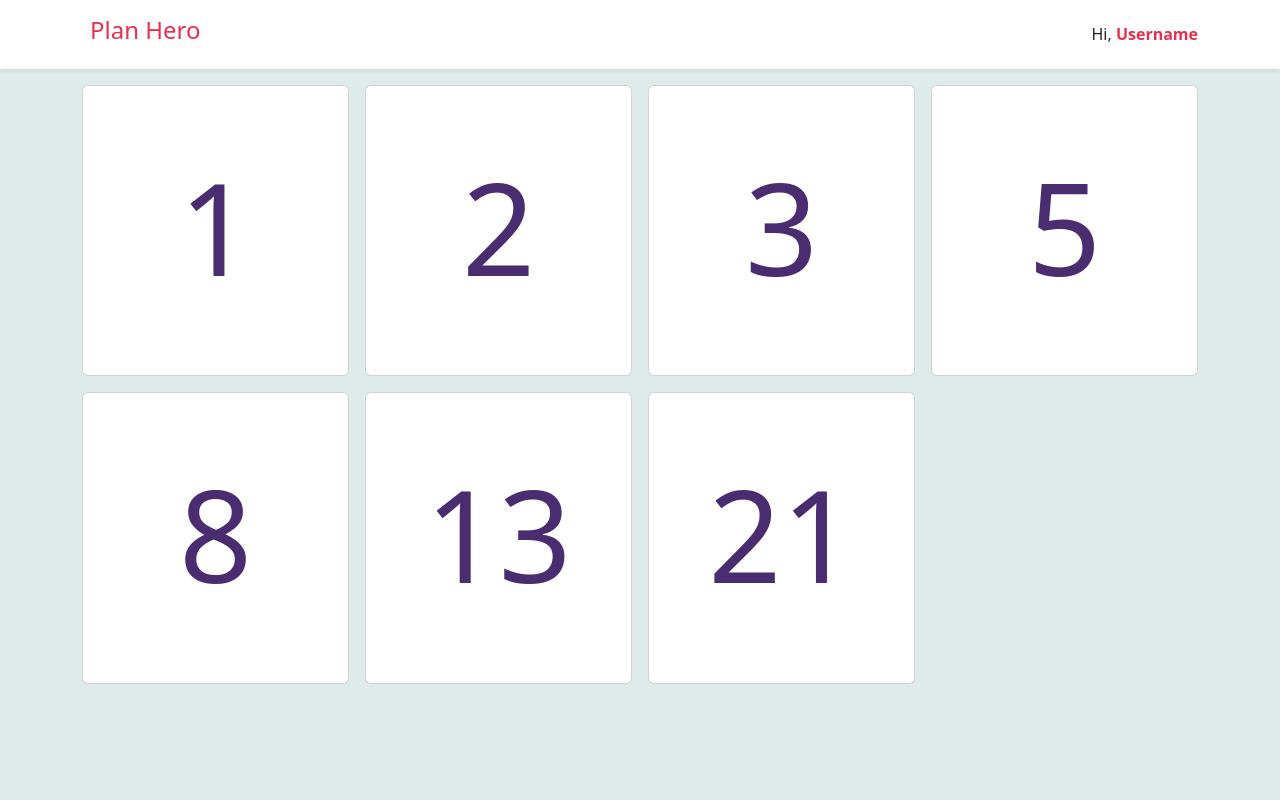
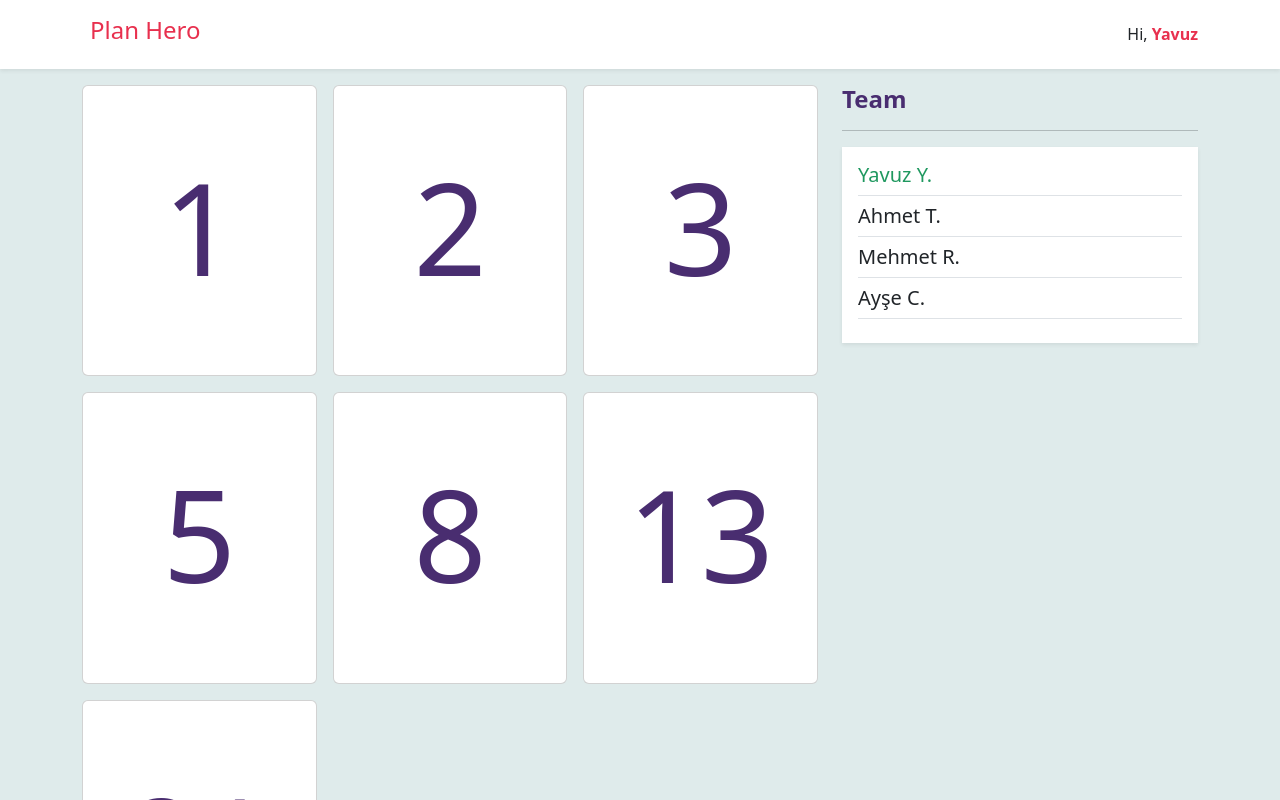
Before and after one commit to yavuzyalcintas/planhero, a React (Vite) app: page / in a window 1280 px wide. Shown: the top 800 px of the page. Built offline with nearby package versions, Linux system fonts and the light colour scheme.

Commit message:
Team section added

```diff
--- a/index.html
+++ b/index.html
@@ -4,7 +4,7 @@
     <meta charset="UTF-8" />
     <link rel="icon" type="image/svg+xml" href="/vite.svg" />
     <meta name="viewport" content="width=device-width, initial-scale=1.0" />
-    <title>Vite + React + TS</title>
+    <title>Plan Hero | Online Scrum Poker</title>
   </head>
   <body class="bg-light">
     <div id="root"></div>
--- a/src/components/Navbar.tsx
+++ b/src/components/Navbar.tsx
@@ -10,7 +10,7 @@ export function Navbar() {
             <h4 className="text-secondary">Plan Hero</h4>
           </Nav.Link>
         </Nav>
-        Hi,&nbsp;<b className="text-secondary">Username</b>
+        Hi,&nbsp;<b className="text-secondary">Yavuz</b>
       </Container>
     </NavbarBs>
   );
--- a/src/pages/Home.tsx
+++ b/src/pages/Home.tsx
@@ -4,12 +4,37 @@ import { Row, Col } from "react-bootstrap";
 export function Home() {
   return (
     <>
-      <Row md={4} xs={2} lg={4} className="g-3">
-        {[1, 2, 3, 5, 8, 13, 21].map((cardValue) => (
-          <Col key={cardValue}>
-            <ScoreCard id={cardValue} cardValue={cardValue}></ScoreCard>
-          </Col>
-        ))}
+      <Row>
+        <Col xs={8} md={8} lg={8}>
+          <Row md={2} xs={2} lg={3} className="g-3">
+            {[1, 2, 3, 5, 8, 13, 21].map((cardValue) => (
+              <Col key={cardValue}>
+                <ScoreCard id={cardValue} cardValue={cardValue}></ScoreCard>
+              </Col>
+            ))}
+          </Row>
+        </Col>
+        <Col>
+          <h4 className="text-primary">
+            <b>Team</b>
+          </h4>
+          <hr />
+
+          <div className="bg-white shadow-sm p-3">
+            <div className="border-bottom mb-2 text-success">
+              <h5>Yavuz Y.</h5>
+            </div>
+            <div className="border-bottom mb-2">
+              <h5>Ahmet T.</h5>
+            </div>
+            <div className="border-bottom mb-2">
+              <h5>Mehmet R.</h5>
+            </div>
+            <div className="border-bottom mb-2">
+              <h5>Ayşe C.</h5>
+            </div>
+          </div>
+        </Col>
       </Row>
     </>
   );
```
